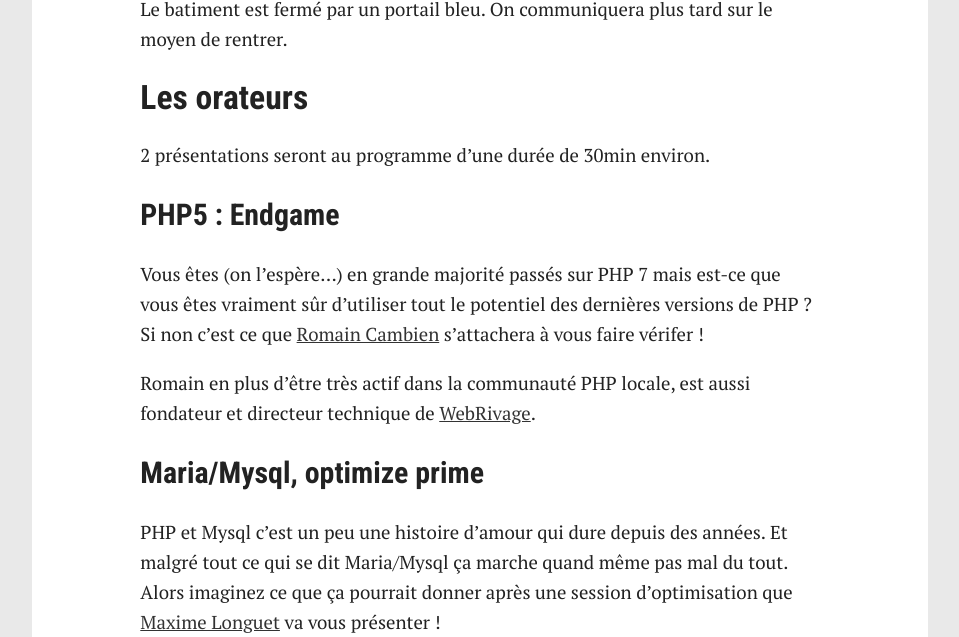
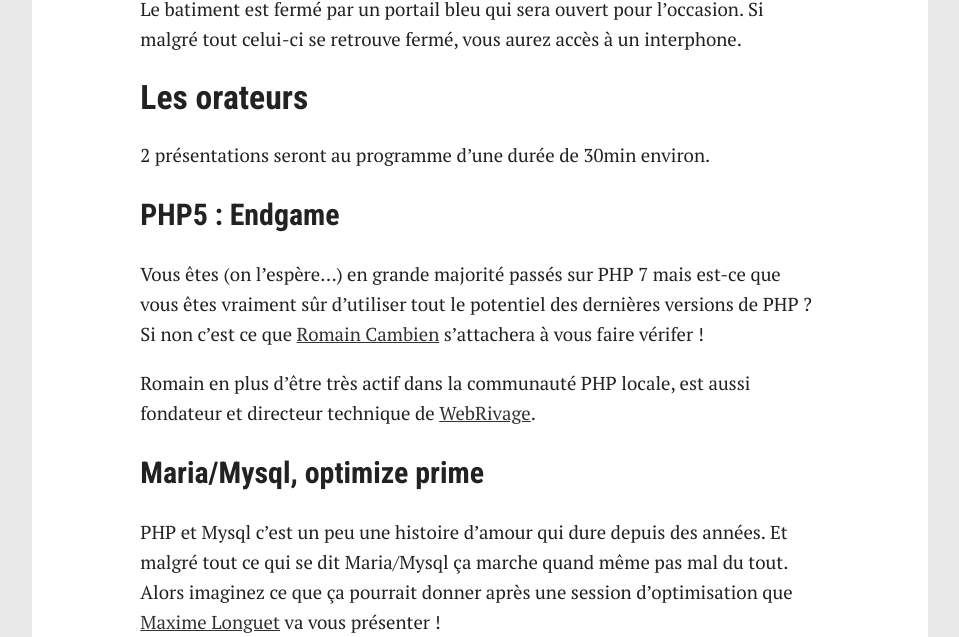
Before and after one commit to stakovicz/aix-marseille.afup.org, a Jekyll site: the page built from _posts/2019-04-29-meetup-du-28-mai-2019-chez-oxatis.md, in a window 1280 px wide and 900 px high, scrolled down 1309 px, cut to the strip 263-900 px from the top of the window. Shown: the whole strip, without its empty margins (160-1119 px from the left). Built offline with Jekyll 4.4.1, drawn with Linux system fonts in a browser that asks for light colours.

Commit message:
Précisions sur le portail

```diff
--- a/_posts/2019-04-29-meetup-du-28-mai-2019-chez-oxatis.md
+++ b/_posts/2019-04-29-meetup-du-28-mai-2019-chez-oxatis.md
@@ -33,7 +33,7 @@ Le parking sera à disposition pour se garer et si la météo est avec nous ce j
 L'accès en détails :
 ![](https://www.oxatis.com/Files/13825/Img/10/Plan-accces-Oxatis-Marseille.jpg)
 
-Le batiment est fermé par un portail bleu. On communiquera plus tard sur le moyen de rentrer.
+Le batiment est fermé par un portail bleu qui sera ouvert pour l'occasion. Si malgré tout celui-ci se retrouve fermé, vous aurez accès à un interphone.
 
 ## Les orateurs
 
```
